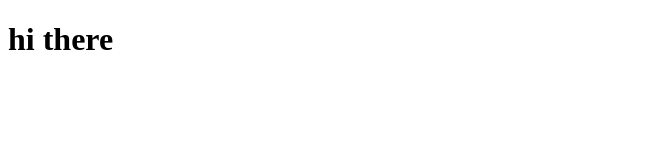
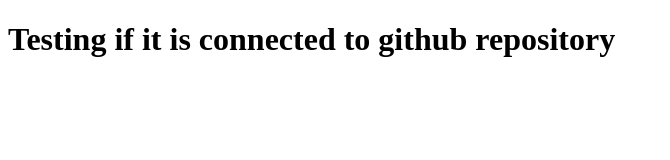
Before and after one commit to chamroy/odin, a plain HTML site: page index.html in a window 1280 px wide. Shown: the whole page, without its empty margins (0-670 px from the left). Drawn offline with Linux system fonts and the light colour scheme.

Commit message:
changes something

```diff
--- a/index.html
+++ b/index.html
@@ -7,6 +7,6 @@
     <link rel="stylesheet" href="styles.css">
 </head>
 <body>
-    <h1>hi there</h1>
+    <h1>Testing if it is connected to github repository</h1>
 </body>
 </html>
```
